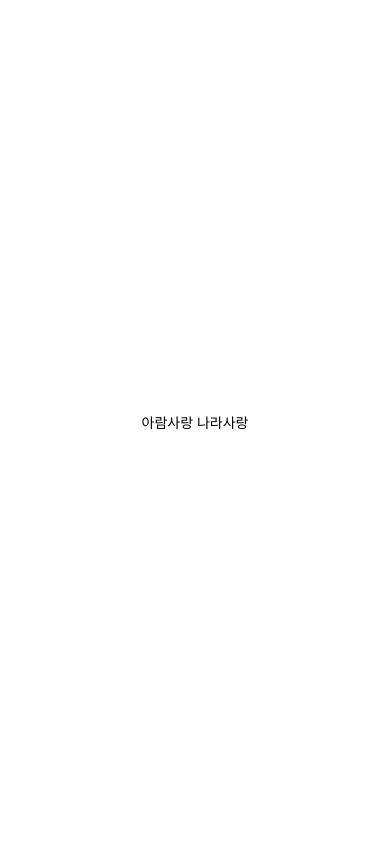
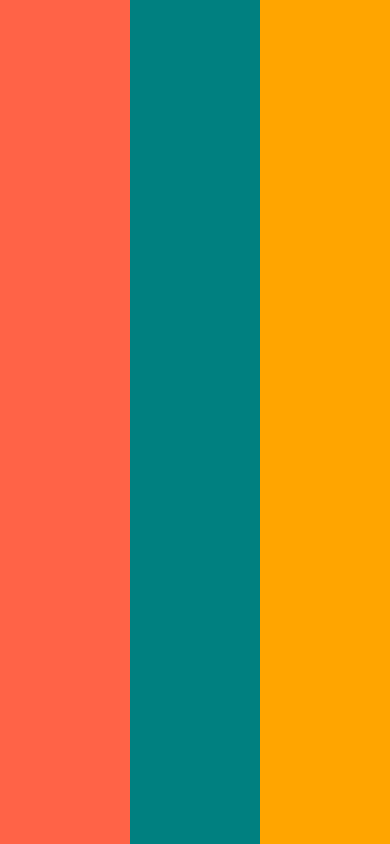
Before and after one commit to hws522/hello-react-native, a React Native app in the folder WeatherApp/: screen / in a window 390 px wide. Built offline with nearby package versions, Linux system fonts and the light colour scheme.

Commit message:
~2.4 Layout System

```diff
--- a/WeatherApp/App.js
+++ b/WeatherApp/App.js
@@ -1,20 +1,11 @@
-import { StatusBar } from 'expo-status-bar';
-import { StyleSheet, Text, View } from 'react-native';
+import { View } from 'react-native';
 
 export default function App() {
   return (
-    <View style={styles.container}>
-      <Text>아람사랑 나라사랑</Text>
-      <StatusBar style='auto' />
+    <View style={{ flex: 1, flexDirection: 'row' }}>
+      <View style={{ flex: 1, backgroundColor: 'tomato' }}></View>
+      <View style={{ flex: 1, backgroundColor: 'teal' }}></View>
+      <View style={{ flex: 1, backgroundColor: 'orange' }}></View>
     </View>
   );
 }
-
-const styles = StyleSheet.create({
-  container: {
-    flex: 1,
-    backgroundColor: '#fff',
-    alignItems: 'center',
-    justifyContent: 'center',
-  },
-});
```
Also changed, not shown: 1 other file (tests, documents, lock files or other folders).
